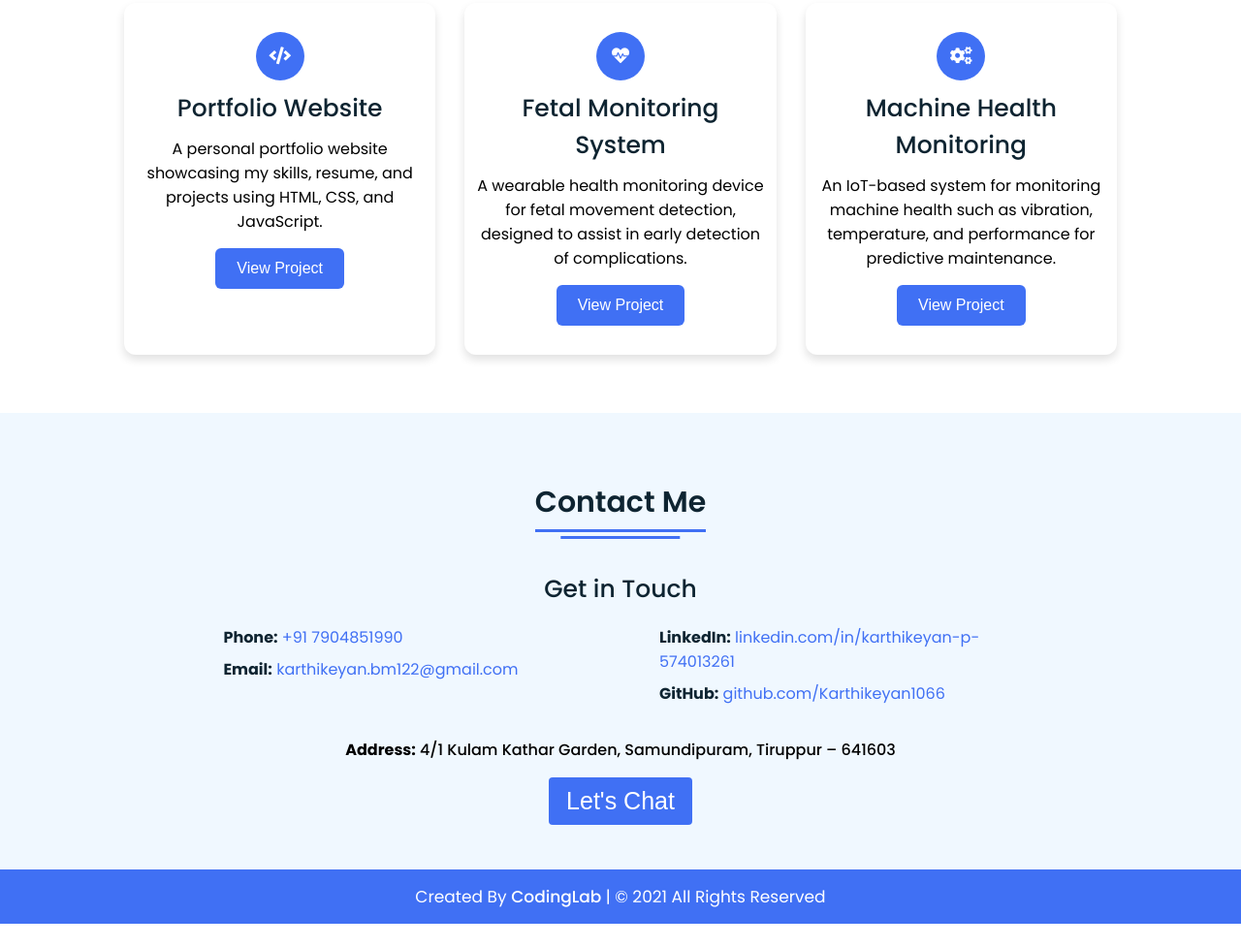
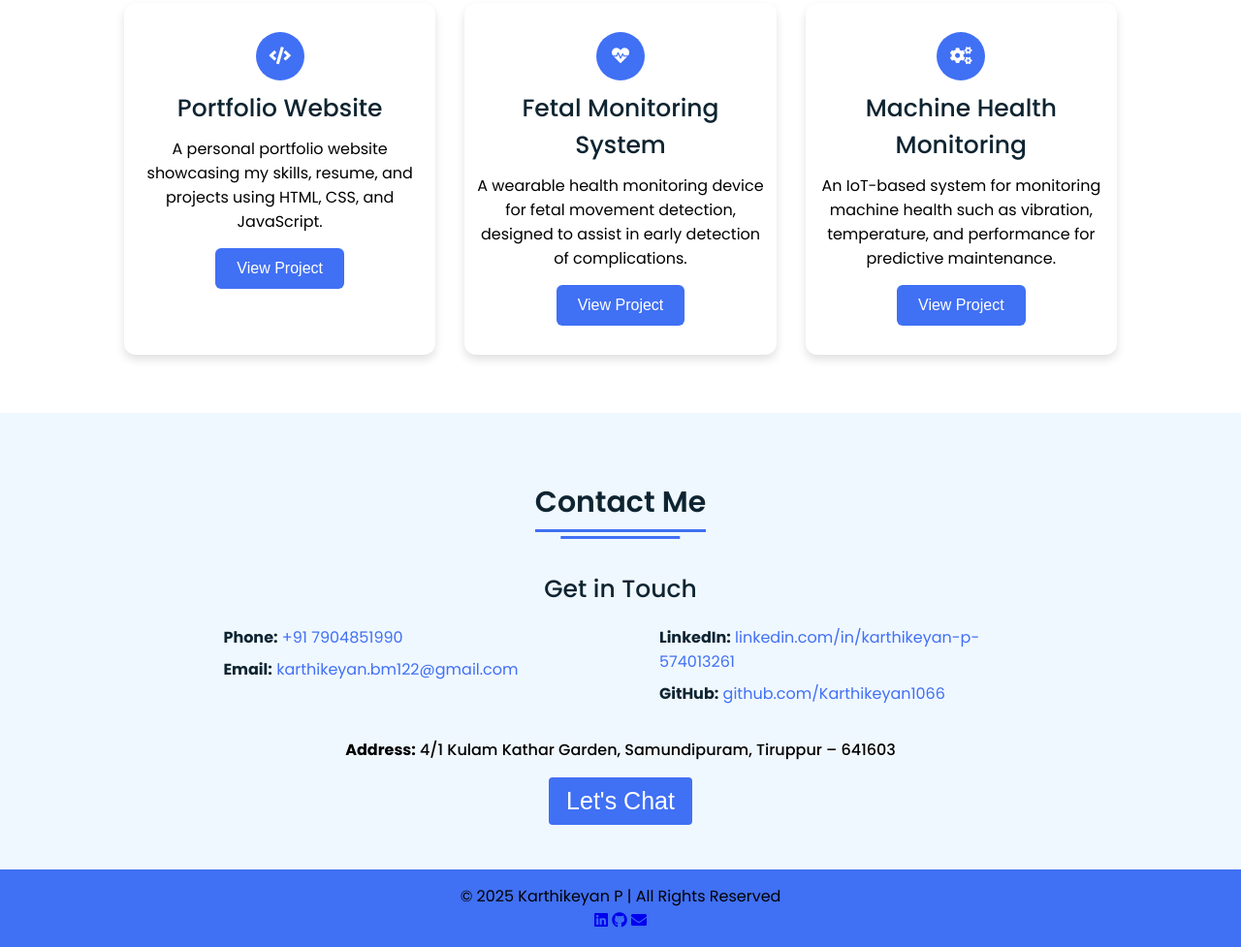
Before and after one commit to Karthikeyan1066/Karthikeyan_portfolio, a plain HTML site: page index.html in a window 1280 px wide. Shown: the part 2413-3390 px from the top of the page at 97% size. Before the commit the page ends 3366 px from the top, so only its background shows below. Drawn offline with Linux system fonts and the light colour scheme.

Commit message:
first commit

```diff
--- a/index.html
+++ b/index.html
@@ -215,10 +215,16 @@
 
   <!-- Footer Section Start -->
   <footer>
-    <div class="text">
-      <span>Created By <a href="#">CodingLab</a> | &#169; 2021 All Rights Reserved</span>
+  <div class="footer-content">
+    <p>&#169; 2025 Karthikeyan P | All Rights Reserved</p>
+    <div class="social-icons">
+      <a href="https://www.linkedin.com/in/karthikeyan-p-574013261/" target="_blank"><i class="fab fa-linkedin"></i></a>
+      <a href="https://github.com/Karthikeyan1066" target="_blank"><i class="fab fa-github"></i></a>
+      <a href="mailto:karthikeyan.bm122@gmail.com"><i class="fas fa-envelope"></i></a>
     </div>
-  </footer>
+  </div>
+</footer>
+
 
   <script src="script.js"></script>
 </body>
```
